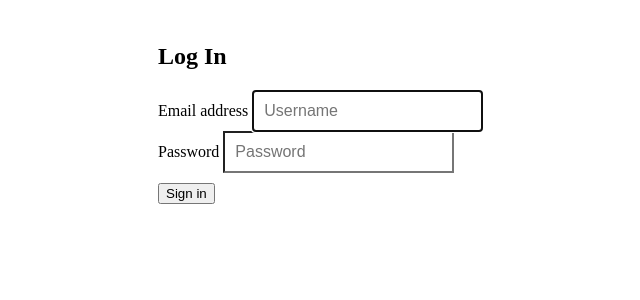
After one commit to Alanaktion/phreetube, a PHP site: page /app/view/user/login.html in a window 1280 px wide. The commit adds this page. Shown: the top 300 px of the page, without its empty margins (317-957 px from the left). Run offline with PHP 8.4, Linux system fonts and the light colour scheme.

Commit message:
Adding user table, basic login code

```diff
--- a/app/model/video.php
+++ b/app/model/video.php
@@ -29,7 +29,8 @@ class Video extends \Model
         return "$difference $periods[$j] $tense";
     }
 
-    function generateThumbnail() {
+    function generateThumbnail()
+    {
         $helper = \Helper\Video::instance();
         $helper->generateThumbnail($this->filename, $this->slug);
     }
--- a/app/routes.php
+++ b/app/routes.php
@@ -9,3 +9,8 @@ $router->route('GET /search', 'Controller\\Index->search');
 
 // Video
 $router->route('GET /v/@slug', 'Controller\\Video->view');
+
+// User
+$router->route('GET /login', 'Controller\\User->login');
+$router->route('POST /login', 'Controller\\User->loginPost');
+$router->route('GET /u/@username', 'Controller\\User->view');
--- a/app/view/blocks/head.html
+++ b/app/view/blocks/head.html
@@ -1,4 +1,7 @@
+<meta charset="utf-8">
+<meta http-equiv="X-UA-Compatible" content="IE=edge">
 <title>{{ @@title ?: @sitename }}</title>
+<meta name="viewport" content="width=device-width, initial-scale=1, shrink-to-fit=no">
 <link rel="stylesheet" href="https://cdn.rawgit.com/twbs/bootstrap/v4-dev/dist/css/bootstrap.css" crossorigin="anonymous">
 <link rel="stylesheet" href="https://cdnjs.cloudflare.com/ajax/libs/octicons/3.5.0/octicons.min.css" crossorigin="anonymous">
 <link rel="stylesheet" href="{{ @BASE }}/assets/css/style.css">
--- a/app/view/index.html
+++ b/app/view/index.html
@@ -7,7 +7,7 @@
     <include href="blocks/nav.html" />
     <div class="container">
         Latest Videos
-        <div class="clearfix">
+        <div class="video-list-row clearfix">
             <repeat group="{{ @new }}" value="{{ @item }}">
                 <include href="blocks/video-thumb.html" />
             </repeat>
@@ -15,7 +15,7 @@
         <br>
 
         Most Played
-        <div class="clearfix">
+        <div class="video-list-row clearfix">
             <repeat group="{{ @top }}" value="{{ @item }}">
                 <include href="blocks/video-thumb.html" />
             </repeat>
--- /dev/null
+++ b/app/view/user/login.html
@@ -0,0 +1,54 @@
+<!DOCTYPE html>
+<html>
+<head>
+    <include href="blocks/head.html" />
+    <style type="text/css">
+    .form-signin {
+        max-width: 330px;
+        padding: 15px;
+        margin: 0 auto;
+    }
+    .form-signin .form-signin-heading,
+    .form-signin .checkbox {
+        margin-bottom: 10px;
+    }
+    .form-signin .checkbox {
+        font-weight: normal;
+    }
+    .form-signin .form-control {
+        position: relative;
+        height: auto;
+        -webkit-box-sizing: border-box;
+                box-sizing: border-box;
+        padding: 10px;
+        font-size: 16px;
+    }
+    .form-signin .form-control:focus {
+        z-index: 2;
+    }
+    .form-signin input[type="text"] {
+        margin-bottom: -1px;
+        border-bottom-right-radius: 0;
+        border-bottom-left-radius: 0;
+    }
+    .form-signin input[type="password"] {
+        margin-bottom: 10px;
+        border-top-left-radius: 0;
+        border-top-right-radius: 0;
+    }
+    </style>
+</head>
+<body>
+    <include href="blocks/nav.html" />
+    <div class="container">
+        <form class="form-signin" action="{{ @BASE }}/login" method="post">
+            <h2>Log In</h2>
+            <label for="inputEmail" class="sr-only">Email address</label>
+            <input name="username" type="text" id="inputEmail" class="form-control" placeholder="Username" required autofocus>
+            <label for="inputPassword" class="sr-only">Password</label>
+            <input name="password" type="password" id="inputPassword" class="form-control" placeholder="Password" required>
+            <button class="btn btn-primary" type="submit">Sign in</button>
+        </form>
+    </div>
+</body>
+</html>
--- a/assets/css/style.css
+++ b/assets/css/style.css
@@ -1,3 +1,7 @@
+.video-list-row {
+    overflow-x: auto;
+}
+
 .video-thumb {
     float: left;
     width: 160px;
```
Also changed, not shown: app/app.php (+9 -0 lines), app/controller/user.php (added, +41 -0 lines), app/model/user.php (added, +15 -0 lines), app/view/blocks/nav.html (+22 -0 lines), db/database.sql (+37 -10 lines).
